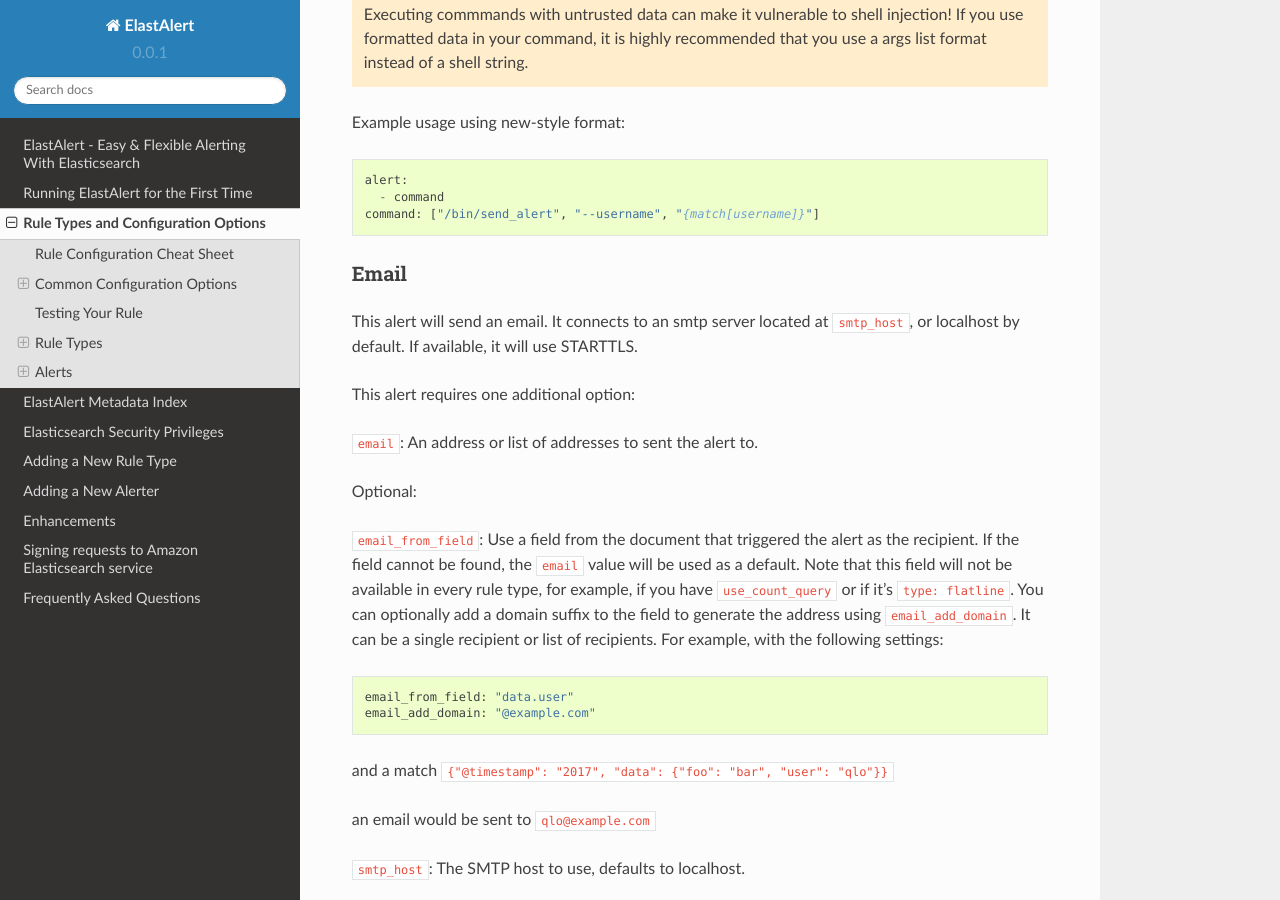
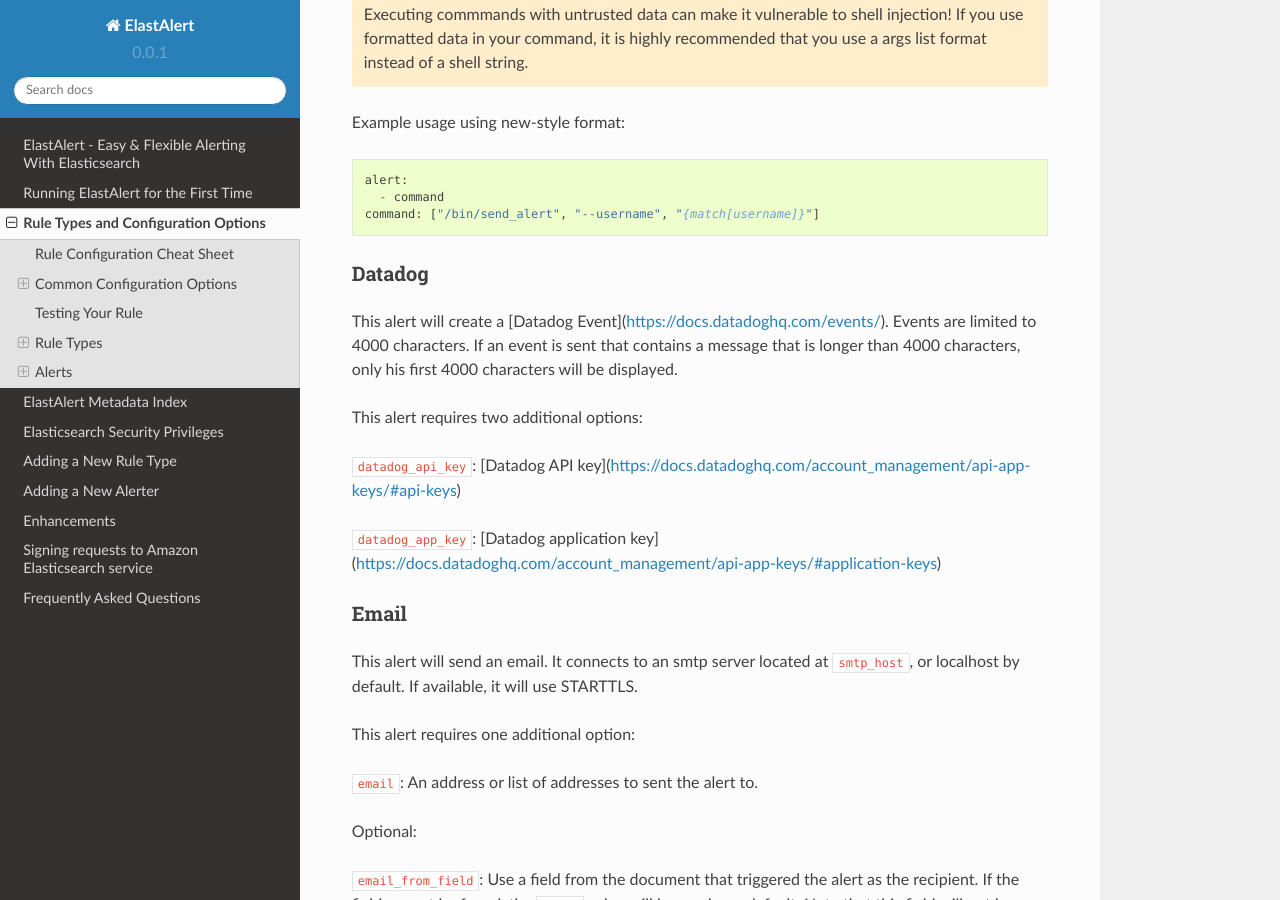
Before and after one commit to Yelp/elastalert, a Sphinx documentation site: the page built from docs/source/ruletypes.rst, in a window 1280 px wide and 900 px high, scrolled down 34915 px. Built offline with Sphinx 7.4.7 and the Read the Docs theme 2.0.0, drawn with Linux system fonts in a browser that asks for light colours; pages that are not in the unit, such as notebooks, are missing from menus.

Commit message:
Add documentation for alert type

```diff
--- a/docs/source/ruletypes.rst
+++ b/docs/source/ruletypes.rst
@@ -1489,6 +1489,18 @@
     command: ["/bin/send_alert", "--username", "{match[username]}"]
 
 
+Datadog
+~~~~~~~
+
+This alert will create a [Datadog Event](https://docs.datadoghq.com/events/). Events are limited to 4000 characters. If an event is sent that contains
+a message that is longer than 4000 characters, only his first 4000 characters will be displayed.
+
+This alert requires two additional options:
+
+``datadog_api_key``: [Datadog API key](https://docs.datadoghq.com/account_management/api-app-keys/#api-keys)
+
+``datadog_app_key``: [Datadog application key](https://docs.datadoghq.com/account_management/api-app-keys/#application-keys)
+
 Email
 ~~~~~
 
```
